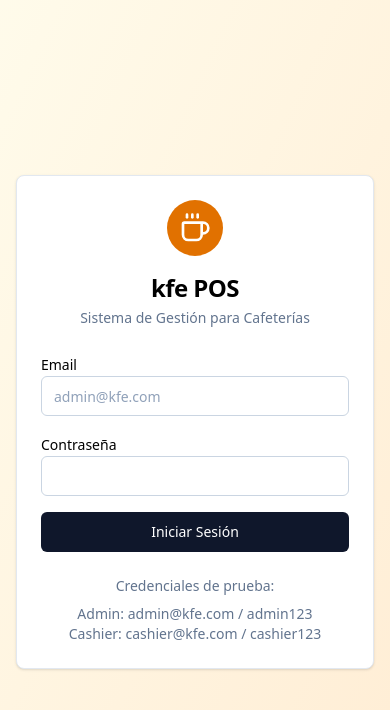
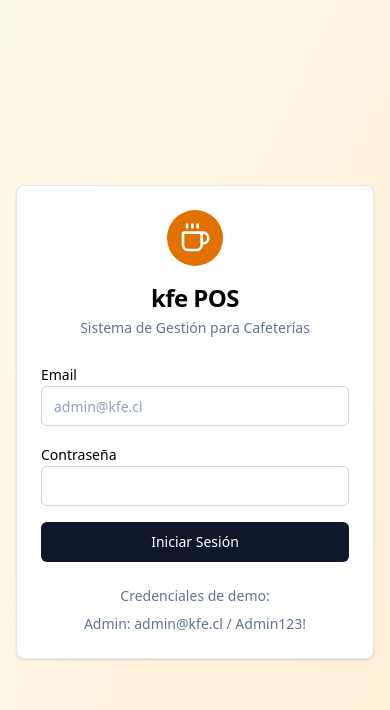
Before and after one commit to Ranserott/kfe, a Next.js app: page /login in a window 390 px wide. Shown: the top 710 px of the page. Built offline with nearby package versions, Linux system fonts and the light colour scheme.

Commit message:
Update login credentials and improve sidebar responsiveness
- Update login page with correct demo credentials (admin@kfe.cl / Admin123!)
- Improve sidebar z-index layering (header z-50, sidebar z-70)
- Add proper mobile padding to main content
- Enhance responsive layout with better spacing

```diff
--- a/app/(auth)/login/page.tsx
+++ b/app/(auth)/login/page.tsx
@@ -61,7 +61,7 @@ function LoginContent() {
               <Input
                 id="email"
                 type="email"
-                placeholder="admin@kfe.com"
+                placeholder="admin@kfe.cl"
                 value={email}
                 onChange={(e) => setEmail(e.target.value)}
                 required
@@ -89,9 +89,8 @@ function LoginContent() {
             </Button>
           </form>
           <div className="mt-6 text-sm text-slate-500 text-center">
-            <p className="font-medium mb-2">Credenciales de prueba:</p>
-            <p>Admin: admin@kfe.com / admin123</p>
-            <p>Cashier: cashier@kfe.com / cashier123</p>
+            <p className="font-medium mb-2">Credenciales de demo:</p>
+            <p>Admin: admin@kfe.cl / Admin123!</p>
           </div>
         </CardContent>
       </Card>
--- a/app/(dashboard)/layout.tsx
+++ b/app/(dashboard)/layout.tsx
@@ -168,7 +168,7 @@ function DashboardContent({
   return (
     <div className="min-h-screen bg-slate-50">
       {/* ===== HEADER ===== */}
-      <header className="fixed top-0 left-0 right-0 z-40 bg-white border-b-2 border-amber-500 h-16 flex items-center justify-between px-4">
+      <header className="fixed top-0 left-0 right-0 z-50 bg-white border-b-2 border-amber-500 h-16 flex items-center justify-between px-4">
         <div className="flex items-center gap-4">
           {/* BOTÓN DE TOGGLE - SIEMPRE VISIBLE */}
           <button
@@ -211,7 +211,7 @@ function DashboardContent({
       {/* Overlay para mobile */}
       {isMobile && mobileMenuOpen && (
         <div
-          className="fixed inset-0 bg-black/50 z-40"
+          className="fixed inset-0 bg-black/50 z-[60]"
           onClick={() => setMobileMenuOpen(false)}
         />
       )}
@@ -219,7 +219,7 @@ function DashboardContent({
       {/* Sidebar */}
       <aside
         className={cn(
-          'fixed top-0 left-0 z-50 h-full bg-slate-900 text-white transition-all duration-300 w-64',
+          'fixed top-0 left-0 z-[70] h-full bg-slate-900 text-white transition-all duration-300 w-64',
           // Desktop: visible u oculta
           !isMobile && !sidebarHidden && 'translate-x-0',
           !isMobile && sidebarHidden && '-translate-x-full',
@@ -274,12 +274,14 @@ function DashboardContent({
       {/* ===== CONTENIDO PRINCIPAL ===== */}
       <main
         className={cn(
-          'transition-all duration-300',
+          'transition-all duration-300 min-h-screen',
           // Desktop: padding según estado
           !isMobile && !sidebarHidden && 'pl-64',
           !isMobile && sidebarHidden && 'pl-0',
+          // Mobile: padding lateral para contenido
+          isMobile && 'px-4',
           // Header padding
-          'pt-16'
+          'pt-20 pb-4'
         )}
       >
         {children}
```
